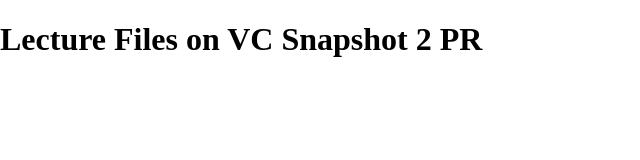
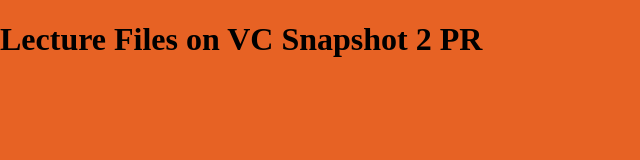
Before and after one commit to presop/Github-Lectures, a plain HTML site: page index.html in a window 1280 px wide. Shown: the whole page, without its empty margins (0-640 px from the left). Drawn offline with nearby package versions, Linux system fonts and the light colour scheme.

Commit message:
BG branch changed color to Orange
Changed color form white to orange

```diff
--- a/_css/main.css
+++ b/_css/main.css
@@ -8,6 +8,7 @@ html {
   -webkit-text-size-adjust: 100%;
 }
 html, body  {
+        background-color: #E76224;
 	margin: 0;
 }
 /* Correct `block` display not defined in IE 8/9.*/
```
